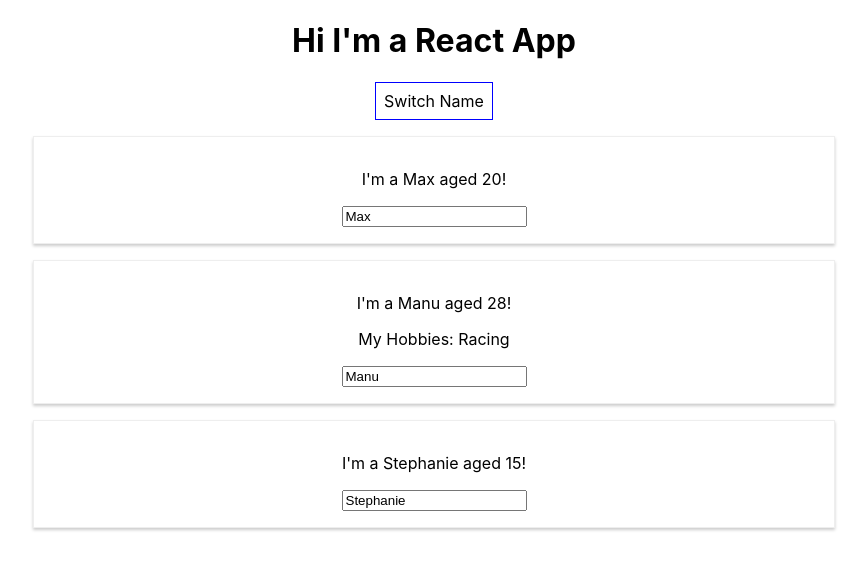
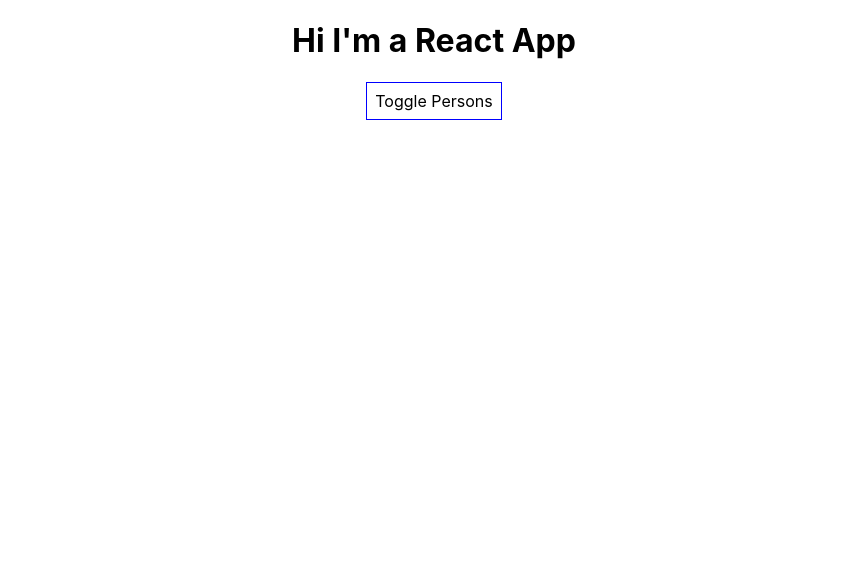
Before and after one commit to ammar4568/react-complete-guide, a React (Create React App) app: page / in a window 1280 px wide. Shown: the top 570 px of the page, without its empty margins (206-1073 px from the left). Built offline with nearby package versions, Linux system fonts and the light colour scheme.

Commit message:
2. Rendering Content Conditionally

```diff
--- a/src/App.js
+++ b/src/App.js
@@ -8,7 +8,8 @@
       { name: "Max", age: 20 },
       { name: "Manu", age: 28 },
       { name: "Stephanie", age: 15 },
-    ]
+    ],
+    showPersons: false
   }
 
   switchNameHandler = (newName) => {
@@ -31,11 +32,19 @@
     })
   }
 
+  togglePersonsHandler = () => {
+    const doesShow = this.state.showPersons;
+    this.setState({ showPersons: !doesShow })
+  }
+
   render() {
     return (
       <div className="App">
         <h1>Hi I'm a React App</h1>
-        <button style={btnStyle} onClick={() => this.switchNameHandler('Maximilian')}>Switch Name</button>
+        <button style={btnStyle} onClick={this.togglePersonsHandler}>Toggle Persons</button>
+        {
+          this.state.showPersons ?
+            <div>
               <Person name={this.state.persons[0].name} age={this.state.persons[0].age} />
               <Person name={this.state.persons[1].name}
                 age={this.state.persons[1].age}
@@ -44,6 +53,9 @@
                 My Hobbies: Racing
         </Person>
               <Person name={this.state.persons[2].name} age={this.state.persons[2].age} />
+            </div>
+            : null
+        }
       </div>
     );
   }
```
Lines whose indentation alone changed are shown as unchanged.
